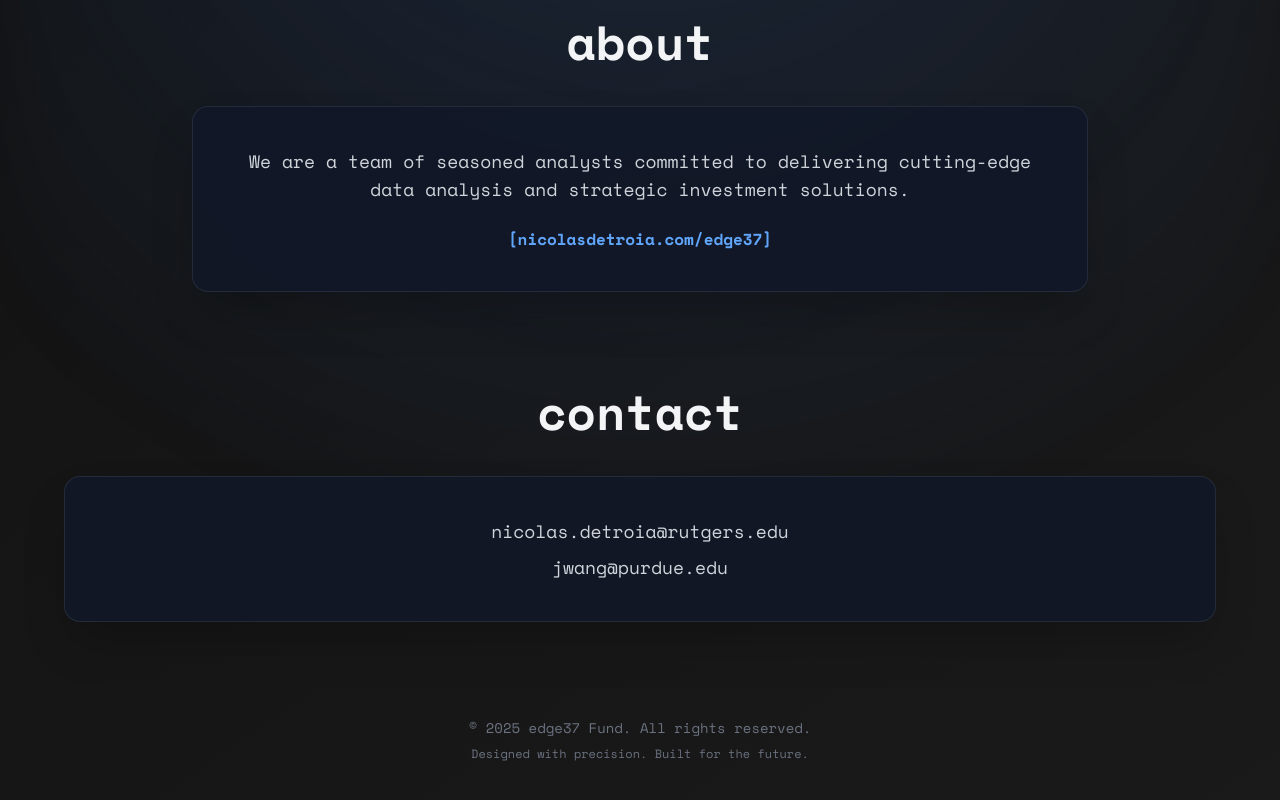
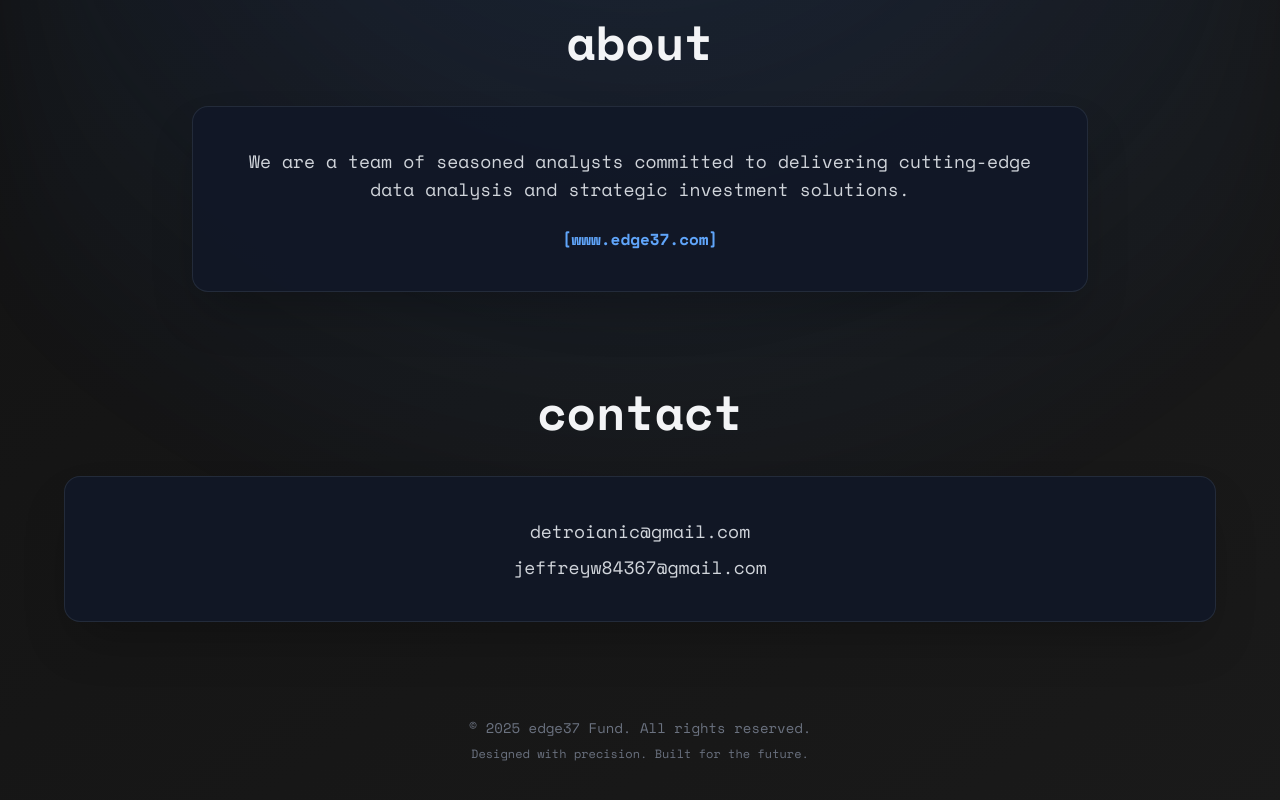
Before and after one commit to nicolasdetroia/edge37, a plain HTML site: page index.html in a window 1280 px wide. Shown: the part 1458-2258 px from the top of the page. Drawn offline with nearby package versions, Linux system fonts and the light colour scheme.

Commit message:
Update index.html

```diff
--- a/index.html
+++ b/index.html
@@ -125,7 +125,7 @@
             <h2 class="text-4xl md:text-5xl font-bold mb-10 text-center text-gray-100 font-orbitron">about</h2>
             <div class="bg-gray-900/90 backdrop-blur-lg rounded-2xl p-10 shadow-2xl border border-gray-700/50 card-hover max-w-4xl mx-auto text-center relative overflow-hidden">
                 <p class="text-base md:text-lg text-gray-300 leading-relaxed">We are a team of seasoned analysts committed to delivering cutting-edge data analysis and strategic investment solutions.</p>
-                <a href="https://nicolasdetroia.com/edge37" class="inline-block mt-6 text-blue-400 hover:text-blue-300 font-bold transition-colors duration-300">[nicolasdetroia.com/edge37]</a>
+                <a href="https://nicolasdetroia.com/edge37" class="inline-block mt-6 text-blue-400 hover:text-blue-300 font-bold transition-colors duration-300">[www.edge37.com]</a>
                 <div class="absolute inset-0 -z-10 bg-gradient-to-r from-blue-500/10 to-purple-500/10 opacity-0 hover:opacity-100 transition-opacity duration-500"></div>
             </div>
         </section>
@@ -134,8 +134,8 @@
         <section class="mb-24 animate-reveal" style="animation-delay: 1.2s;">
             <h2 class="text-4xl md:text-5xl font-bold mb-10 text-center text-gray-100 font-orbitron">contact</h2>
             <div class="bg-gray-900/90 backdrop-blur-lg rounded-2xl p-10 shadow-2xl border border-gray-700/50 card-hover text-center">
-                <p class="text-base md:text-lg text-gray-300 hover:text-blue-400 transition-colors duration-300 cursor-pointer mb-2">nicolas.detroia@rutgers.edu</p>
-                <p class="text-base md:text-lg text-gray-300 hover:text-blue-400 transition-colors duration-300 cursor-pointer">jwang@purdue.edu</p>
+                <p class="text-base md:text-lg text-gray-300 hover:text-blue-400 transition-colors duration-300 cursor-pointer mb-2">detroianic@gmail.com</p>
+                <p class="text-base md:text-lg text-gray-300 hover:text-blue-400 transition-colors duration-300 cursor-pointer">jeffreyw84367@gmail.com</p>
             </div>
         </section>
 
```
